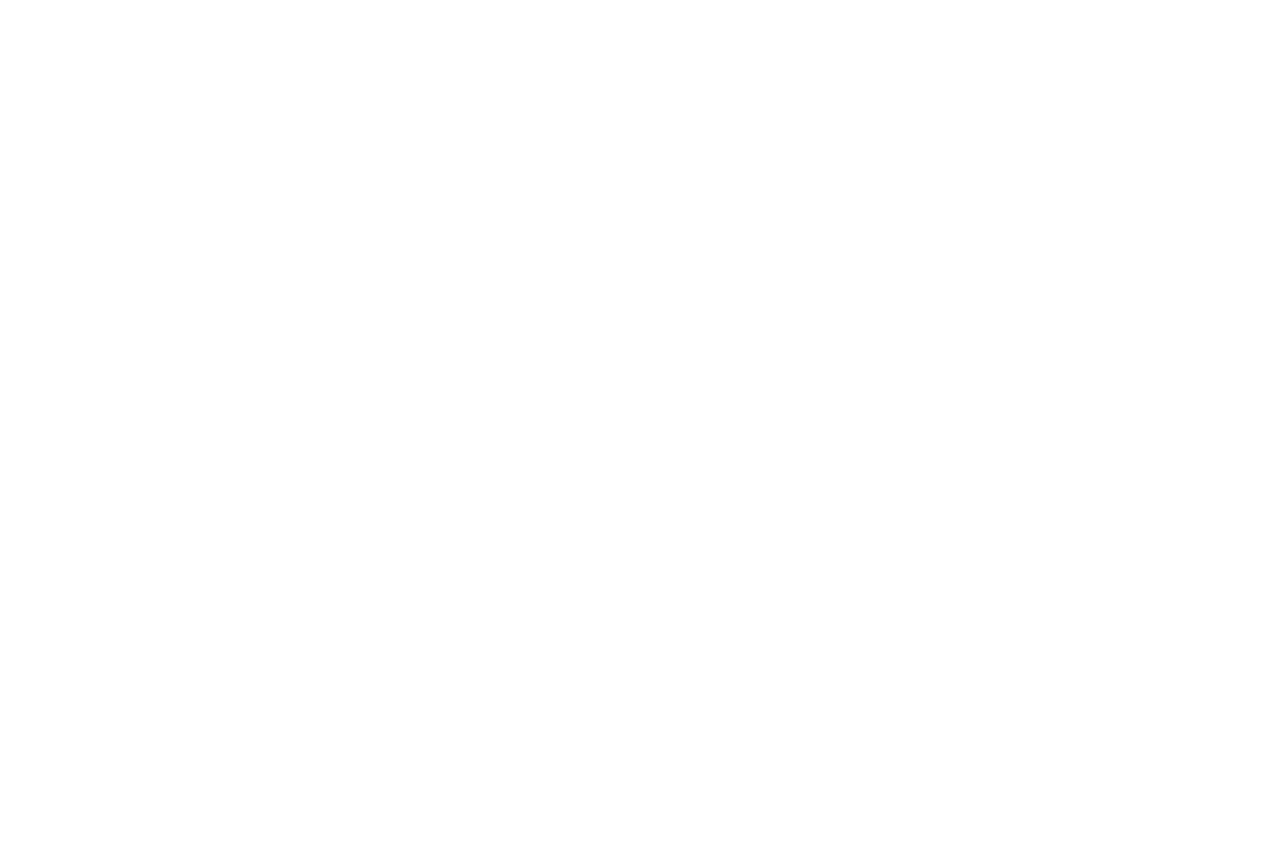
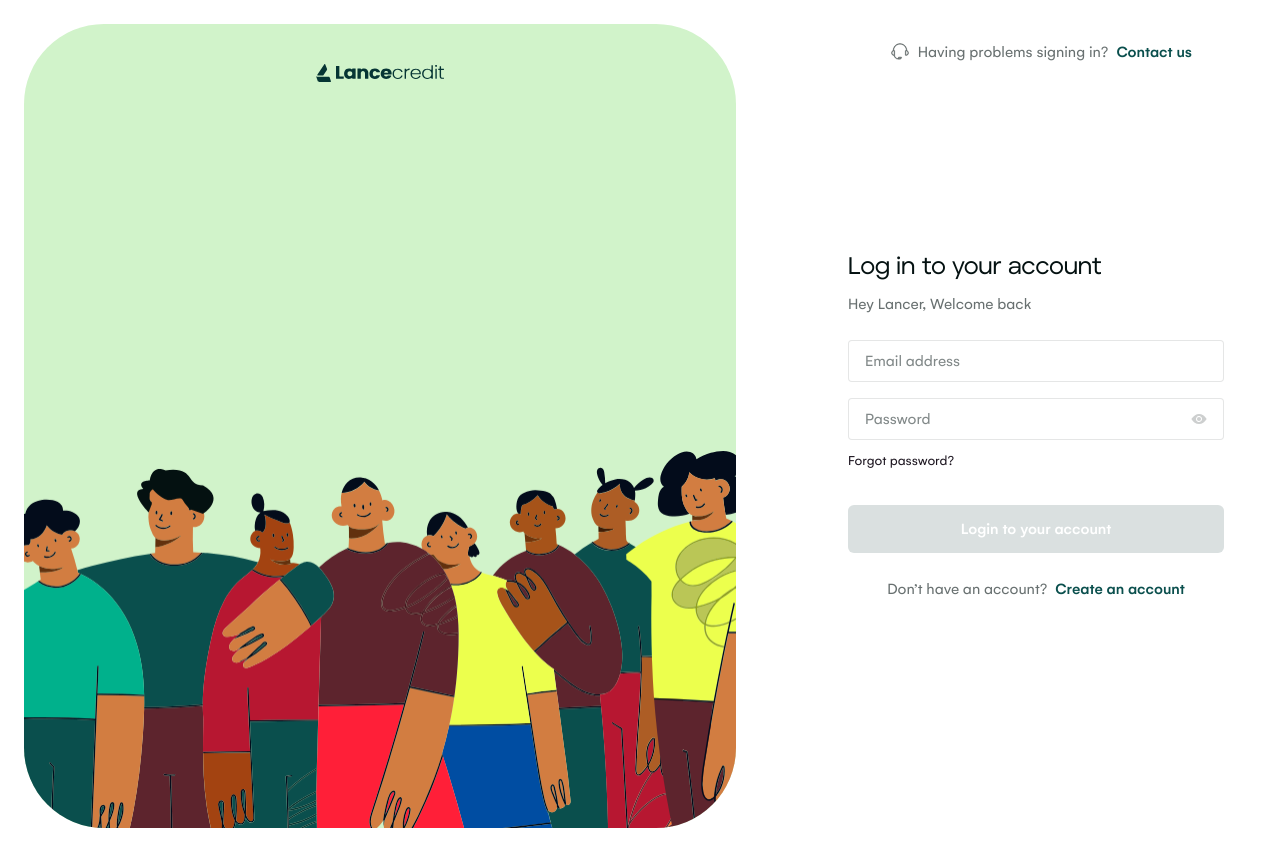
Before and after one commit to Lance-Credit/web-beta, a Nuxt app: page /auth/login in a window 1280 px wide. Before the commit this address had no page. Before the commit the page ends 800 px from the top, so only its background shows below. Built offline with nearby package versions, Linux system fonts and the light colour scheme.

Commit message:
:sparkles: Feat: Login Page UI

```diff
--- a/assets/css/fonts.css
+++ b/assets/css/fonts.css
@@ -25,12 +25,12 @@
     font-weight: 700;
 }
 
-@font-face {
+/* @font-face {
     font-family: 'Gelion Light';
     src: url('~/assets/fonts/Gelion-Light.woff');
     font-style: normal;
     font-weight: normal;
-}
+} */
 
 @font-face {
     font-family: 'Gelion';
--- /dev/null
+++ b/pages/auth/login.vue
@@ -0,0 +1,62 @@
+<template>
+    <div>
+        <Auth-BaseAuth>
+            <template #auth-illustration>
+                <div class="rounded-b-[80px] w-ful bg-[url('/assets/img/community-code-1000007199.svg')] bg-cover h-[377px]"></div>
+            </template>
+            <template #auth-content>
+                <div class="ml-28 max-w-[376px]">
+                    <p class="mb-2 text-lance-text-black font-aventa font-medium text-[24px] leading-[32px] tracking-[-0.24px]">
+                        Log in to your account
+                    </p>
+                    <p class="mb-6 text-lance-text-black-60">
+                        Hey Lancer, Welcome back
+                    </p>
+                    <div class="mb-8">
+                        <Form-EmailInput class="mb-4" placeholder="Email address" label="Email address" v-bind="loginForm.email" :error="loginFormErrors.email"></Form-EmailInput>
+                        <Form-PasswordInput class="mb-2" placeholder="Password" label="Password" v-bind="loginForm.password" :error="loginFormErrors.password"></Form-PasswordInput>
+                        <NuxtLink to="/auth/forgot-password" class="text-[#1E1721] text-sm leading-[24px]">Forgot password?</NuxtLink>
+                    </div>
+                    <button @click="loginFormSubmitted = true" class="mb-6 btn w-full btn-primary" :disabled="!loginFormFilled">Login to your account</button>
+                    <NuxtLink to="/" class="flex gap-2 justify-center text-lance-text-black-60">
+                        Don’t have an account?<span class="text-lance-green font-medium">Create an account</span>
+                    </NuxtLink>
+                </div>
+            </template>
+        </Auth-BaseAuth>
+    </div>
+</template>
+
+<script setup lang="ts">
+
+    import * as yup from 'yup';
+    import { useForm } from 'vee-validate';
+
+    const { values: loginFormValues, errors: loginFormErrors, defineComponentBinds } = useForm({
+        validationSchema: yup.object({
+            email: yup.string().email().required().label('Email Address'),
+            password: yup.string().required().label('Password')
+        })
+    });
+
+    const loginForm = reactive({
+        email: defineComponentBinds('email', {
+            mapProps: state => ({
+              error: state.errors[0],
+            }),
+        }),
+        password: defineComponentBinds('password', {
+            mapProps: state => ({
+              error: state.errors[0],
+            }),
+        })
+    });
+
+    const loginFormFilled = computed(()=>{
+        return loginFormValues.email && !loginFormErrors.value.email &&
+        loginFormValues.password && !loginFormErrors.value.password;
+    });
+
+    const loginFormSubmitted: Ref<boolean> = ref(false);
+
+</script>
--- a/pages/index.vue
+++ b/pages/index.vue
@@ -40,7 +40,7 @@
                         </div>
                         <NuxtLink class="flex mb-12 text-lance-green">I do not have a community code</NuxtLink>
                         <button @click="communityCodeFilled = true" class="mb-6 btn w-full btn-primary" :disabled="!signupFormValues.communityCode">Continue</button>
-                        <NuxtLink class="flex gap-2 justify-center text-lance-text-black-60">
+                        <NuxtLink to="/auth/login" class="flex gap-2 justify-center text-lance-text-black-60">
                             Already have an account?<span class="text-lance-green font-medium">Login</span>
                         </NuxtLink>
                     </div>
@@ -60,7 +60,7 @@
                             <Form-PasswordInput class="mb-4" placeholder="Enter Password" label="Enter Password" v-bind="signupForm.password" :error="signupFormErrors.password"></Form-PasswordInput>
                         </div>
                         <button @click="signupFormSubmitted = true" class="mb-6 btn w-full btn-primary" :disabled="!signupFormFilled">Continue</button>
-                        <NuxtLink class="flex gap-2 justify-center text-lance-text-black-60">
+                        <NuxtLink to="/auth/login" class="flex gap-2 justify-center text-lance-text-black-60">
                             Already have an account?<span class="text-lance-green font-medium">Login</span>
                         </NuxtLink>
                     </div>
@@ -84,11 +84,6 @@
         <Auth-Modal v-if="verificationCodeSubmitted"/>
     </div>
 </template>
-
-<style>
-    .a{
-    }
-</style>
 
 <script setup lang="ts">
 
```
Also changed, not shown: assets/fonts/Aventa-Medium.woff2 (added).
